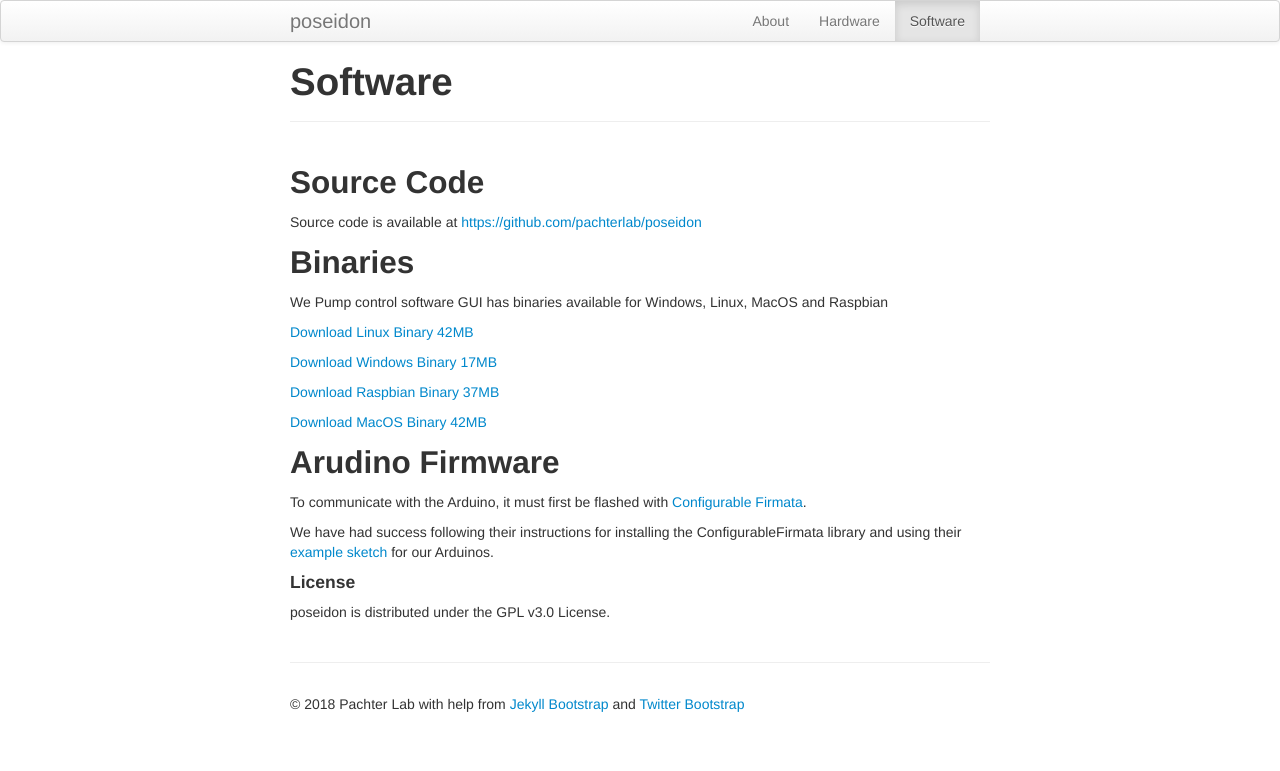
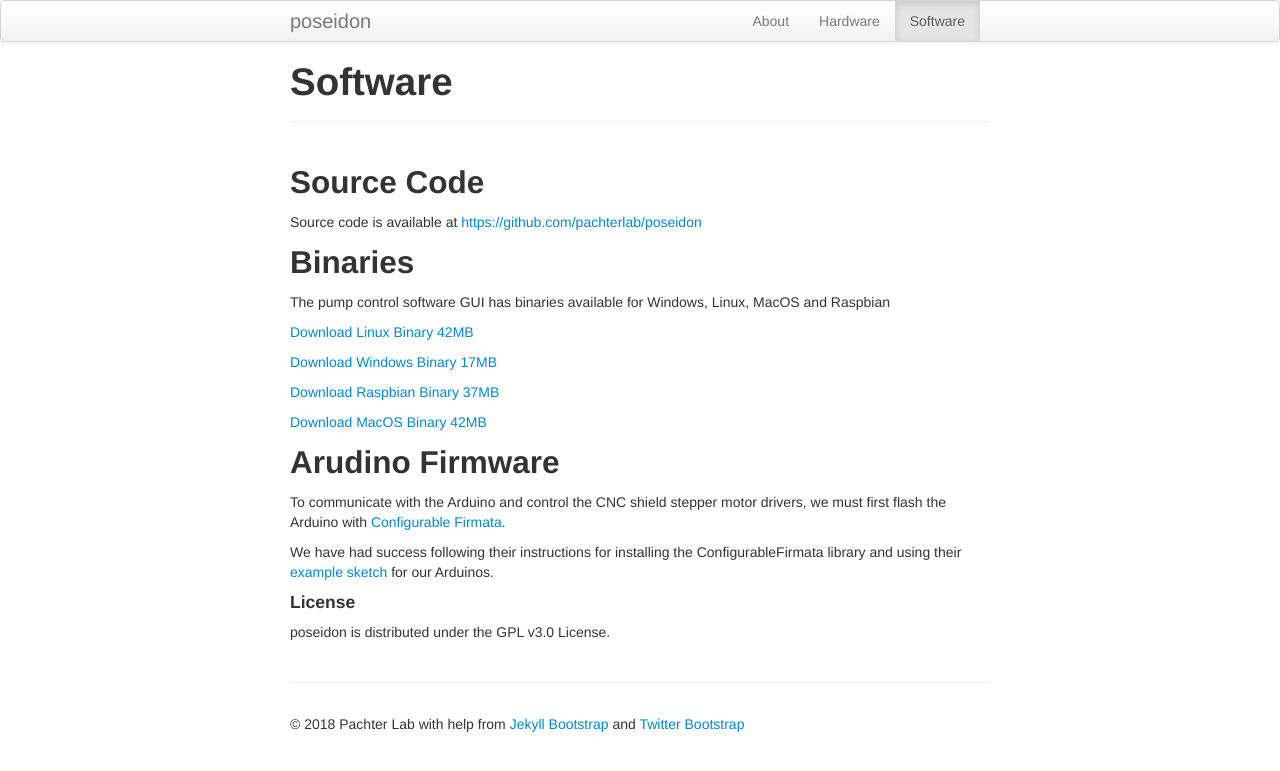
Before and after one commit to pachterlab/poseidon, a Jekyll site: the page built from software.md, in a window 1280 px wide. Shown: the top 771 px of the page. Built offline with Jekyll 4.4.1, drawn with Linux system fonts in a browser that asks for light colours.

Commit message:
Update software.md

```diff
--- a/software.md
+++ b/software.md
@@ -11,7 +11,7 @@ Source code is available at [https://github.com/pachterlab/poseidon](https://git
 
 
 ## Binaries
-We Pump control software GUI has binaries available for Windows, Linux, MacOS and Raspbian
+The pump control software GUI has binaries available for Windows, Linux, MacOS and Raspbian
 
 [Download Linux Binary 42MB](https://github.com/pachterlab/poseidon/raw/master/software/binaries/pump_interface_linux_v0.025)
 
@@ -23,7 +23,7 @@ We Pump control software GUI has binaries available for Windows, Linux, MacOS an
 
 
 ## Arudino Firmware
-To communicate with the Arduino, it must first be flashed with [Configurable Firmata](https://www.github.com/firmata/ConfigurableFirmata).
+To communicate with the Arduino and control the CNC shield stepper motor drivers, we must first flash the Arduino with [Configurable Firmata](https://www.github.com/firmata/ConfigurableFirmata).
 
 We have had success following their instructions for installing the ConfigurableFirmata library and using their [example sketch](https://www.github.com/firmata/ConfigurableFirmata/examples/ConfigurableFirmata/Configurablefirmata.ino) for our Arduinos.
 
```
